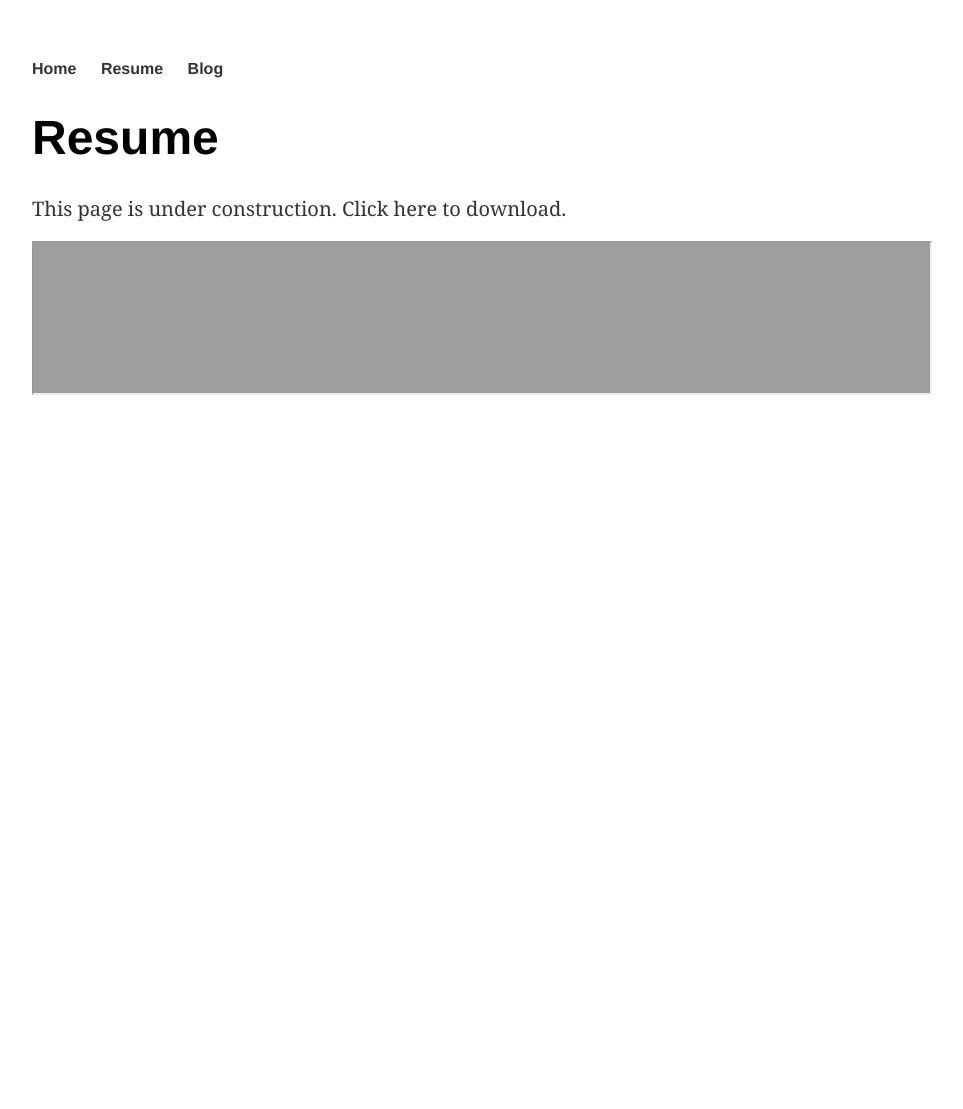
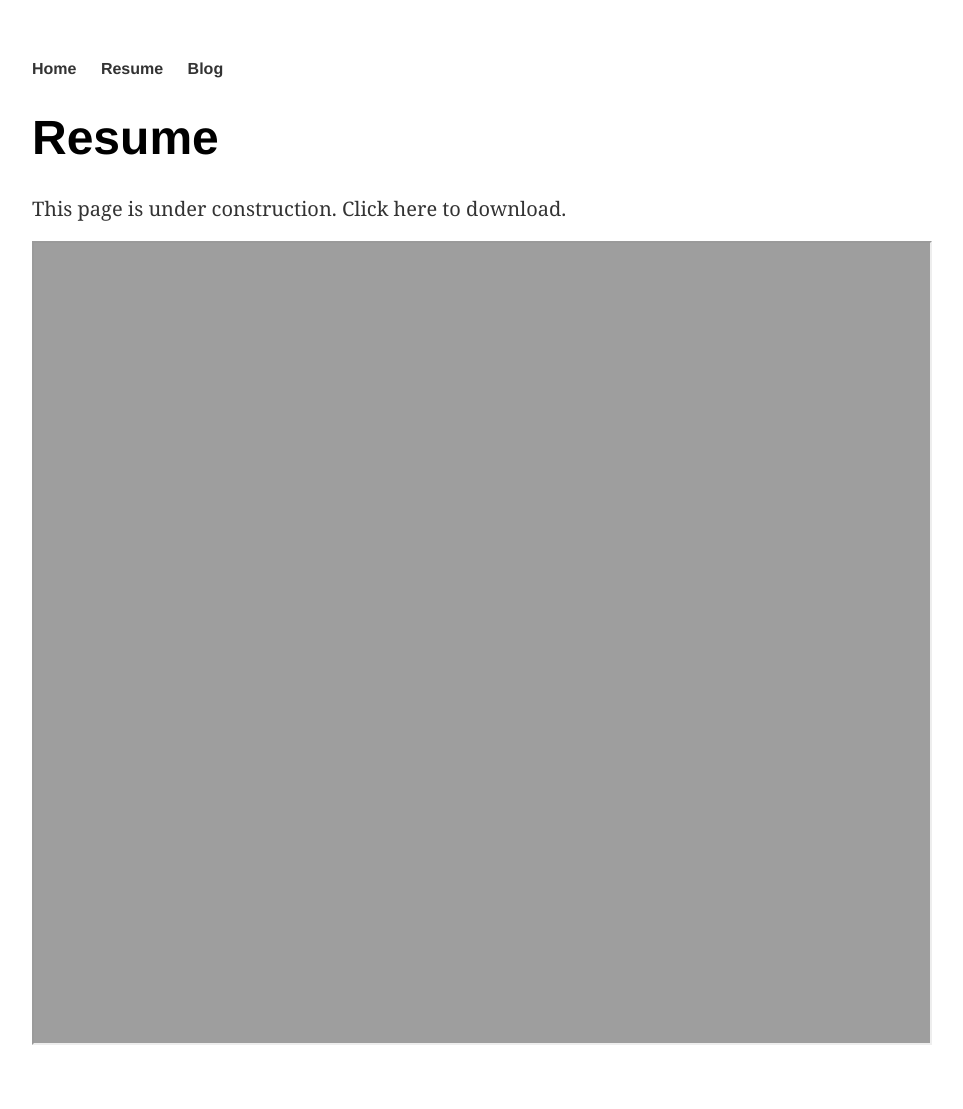
Before and after one commit to eliason-j/eliason-j.github.io, a Jekyll site: the page built from resume/86e50ff964a83855fcac5d8dbdd1930528b9eab9/index.html, in a window 1280 px wide. Shown: the whole page, without its empty margins (160-1123 px from the left). Built offline with Jekyll 4.4.1, drawn with Linux system fonts in a browser that asks for light colours; before the commit the page ends 900 px from its top, so only the background shows below that.

Commit message:
Update main.css

```diff
--- a/css/main.css
+++ b/css/main.css
@@ -2,14 +2,10 @@ body {
     margin: 60px auto;
     width: 70%;
     max-width: 1400px;
-    height: 100%;
-}
-.container {
-    height: 100%;
 }
 iframe {
     width: 100%;
-    height: 80%;
+    height: 800px;
 }
 nav ul, footer ul {
     font-family:'Helvetica', 'Arial', 'Sans-Serif';
```
